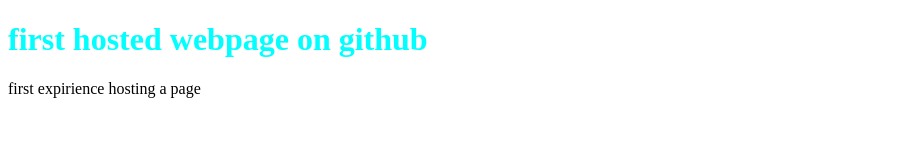
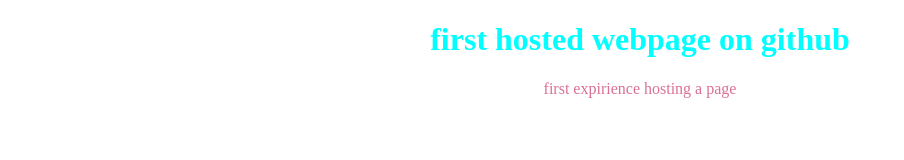
Before and after one commit to Mac-bright/Mac-bright.github.io, a plain HTML site: page index.html in a window 1280 px wide. Shown: the whole page, without its empty margins (0-904 px from the left). Drawn offline with Linux system fonts and the light colour scheme.

Commit message:
added more styles

```diff
--- a/index.html
+++ b/index.html
@@ -8,6 +8,12 @@
     <style>
         h1{
             color: aqua;
+            text-align: center;
+        }
+
+        p{
+            color: palevioletred;
+            text-align: center;
         }
     </style>
 </head>
```
